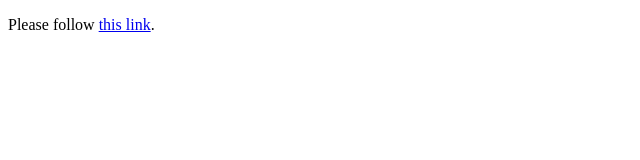
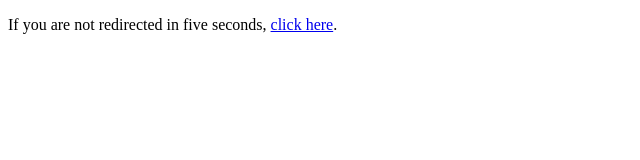
Before and after one commit to MineDudeYT/games, a plain HTML site: page index.html in a window 1280 px wide. Shown: the whole page, without its empty margins (0-640 px from the left). Drawn offline with Linux system fonts and the light colour scheme.

Commit message:
Update index.html

```diff
--- a/index.html
+++ b/index.html
@@ -1,9 +1,9 @@
 <!DOCTYPE html>
 <html>
   <head>
-    <meta http-equiv="refresh" content="7; url='https://unconfined-toolboxe.000webhostapp.com'" />
+    <meta http-equiv="refresh" content="5; URL=https://unconfined-toolboxe.000webhostapp.com/" />
   </head>
   <body>
-    <p>Please follow <a href="https://unconfined-toolboxe.000webhostapp.com">this link</a>.</p>
+    <p>If you are not redirected in five seconds, <a href="https://unconfined-toolboxe.000webhostapp.com/">click here</a>.</p>
   </body>
 </html>
```
